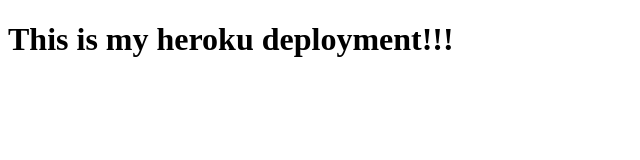
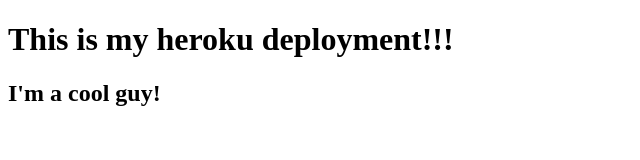
Before and after one commit to marquisxh/F20-Deployment-Demo, a plain HTML site: page index.html in a window 1280 px wide. Shown: the whole page, without its empty margins (0-640 px from the left). Drawn offline with Linux system fonts and the light colour scheme.

Commit message:
Initial commit

```diff
--- a/index.html
+++ b/index.html
@@ -8,5 +8,6 @@
 </head>
 <body>
   <h1>This is my heroku deployment!!!</h1>
+  <h2>I'm a cool guy!</h2>
 </body>
 </html>
```
Also changed, not shown: README.md (added).
